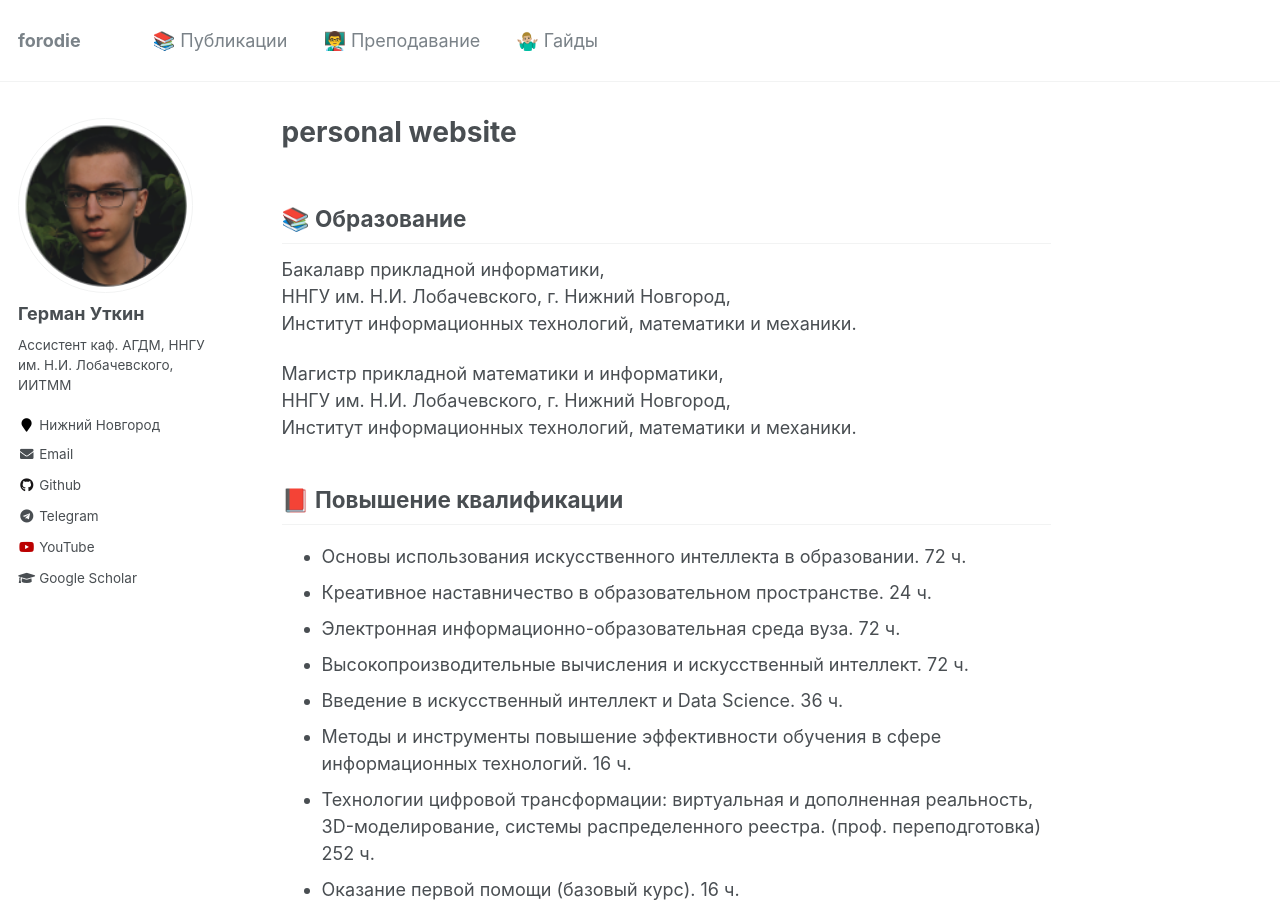
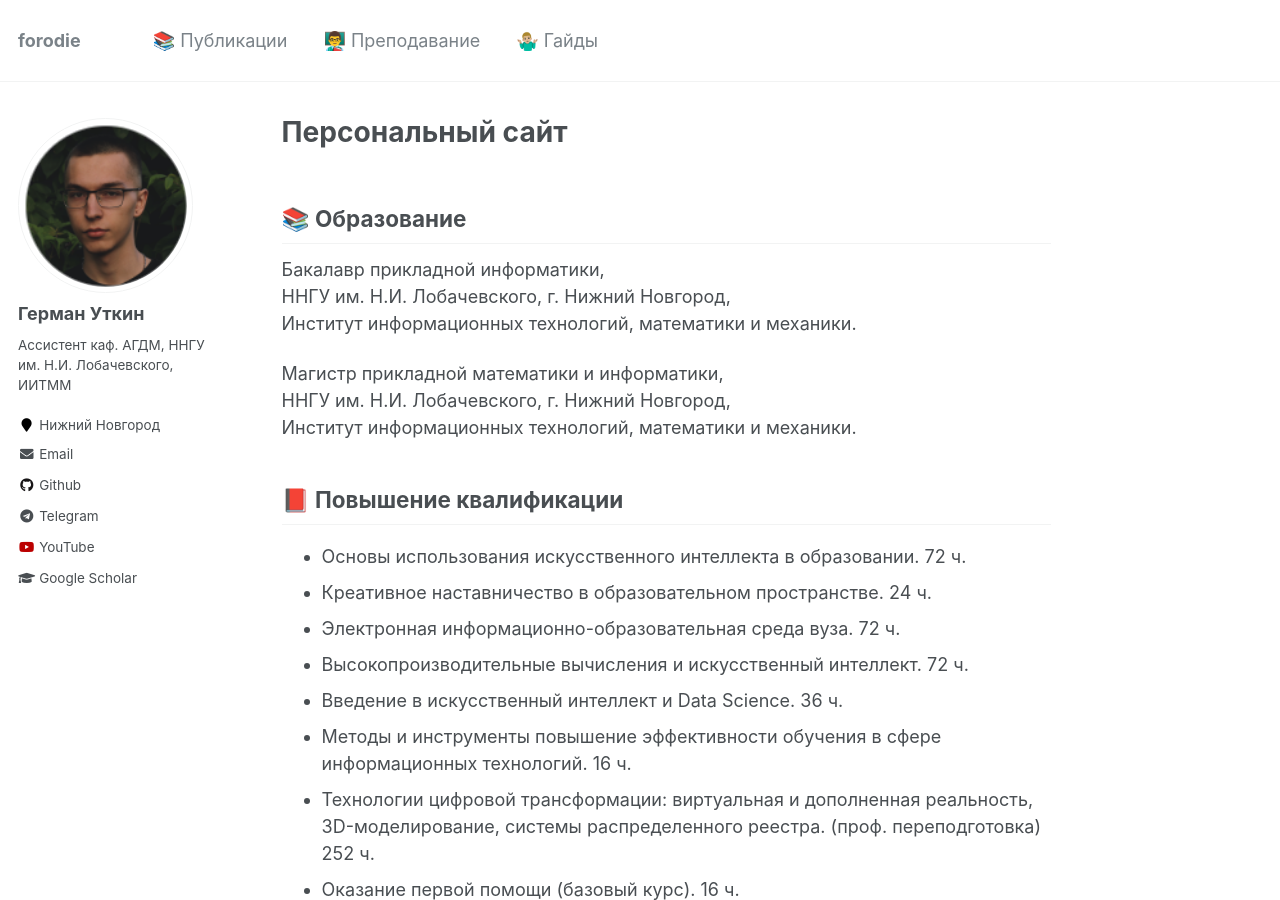
Before and after one commit to forodie/forodie.github.io, a Jekyll site: the page built from _pages/about.md, in a window 1280 px wide and 900 px high. Built offline with Jekyll 4.4.1, drawn with Linux system fonts in a browser that asks for light colours.

Commit message:
fix about page

```diff
--- a/_pages/about.md
+++ b/_pages/about.md
@@ -1,6 +1,6 @@
 ---
 permalink: /
-title: "personal website"
+title: "Персональный сайт"
 excerpt: "Обо мне"
 author_profile: true
 redirect_from:
```
